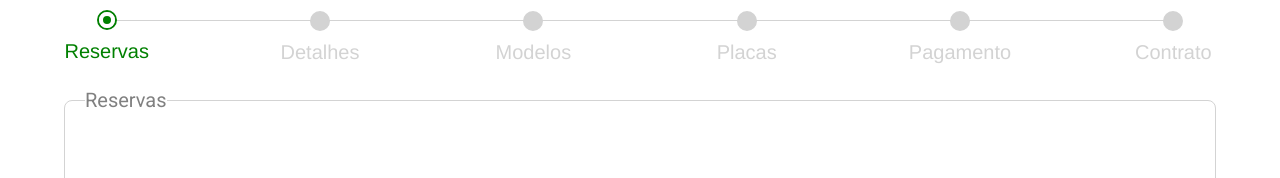
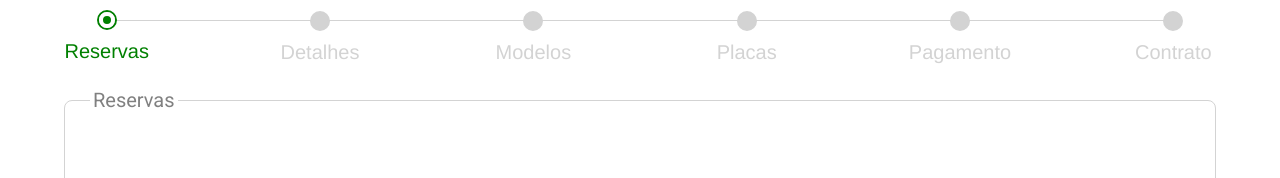
Before and after one commit to hygorazevedo/seu-atendimento, an Angular app: page /reservas in a window 1280 px wide. Shown: the top 178 px of the page. Built offline with nearby package versions, Linux system fonts and the light colour scheme.

Commit message:
ajustes de css

```diff
--- a/src/styles.scss
+++ b/src/styles.scss
@@ -20,9 +20,11 @@ body {
         .content {
             height: auto;
             margin: 40px 5% 0px 5%;
+            padding: 5px;
             border: 1px solid lightgray;
             border-radius: 8px;
             display: flex;
+            flex-direction: column;
             flex: 1;
         }
     }
@@ -31,13 +33,14 @@ body {
 .title {
     user-select: none;
     position: relative;
-    top: -13px;
+    top: -18px;
     left: 20px;
     background-color: white;
     color: gray;
     font-size: 20px;
-    width: auto;
-    height: auto;
+    height: 20px;
+    width: fit-content;
+    padding: 0px 3px;
     text-align: center;
 }
 
```
